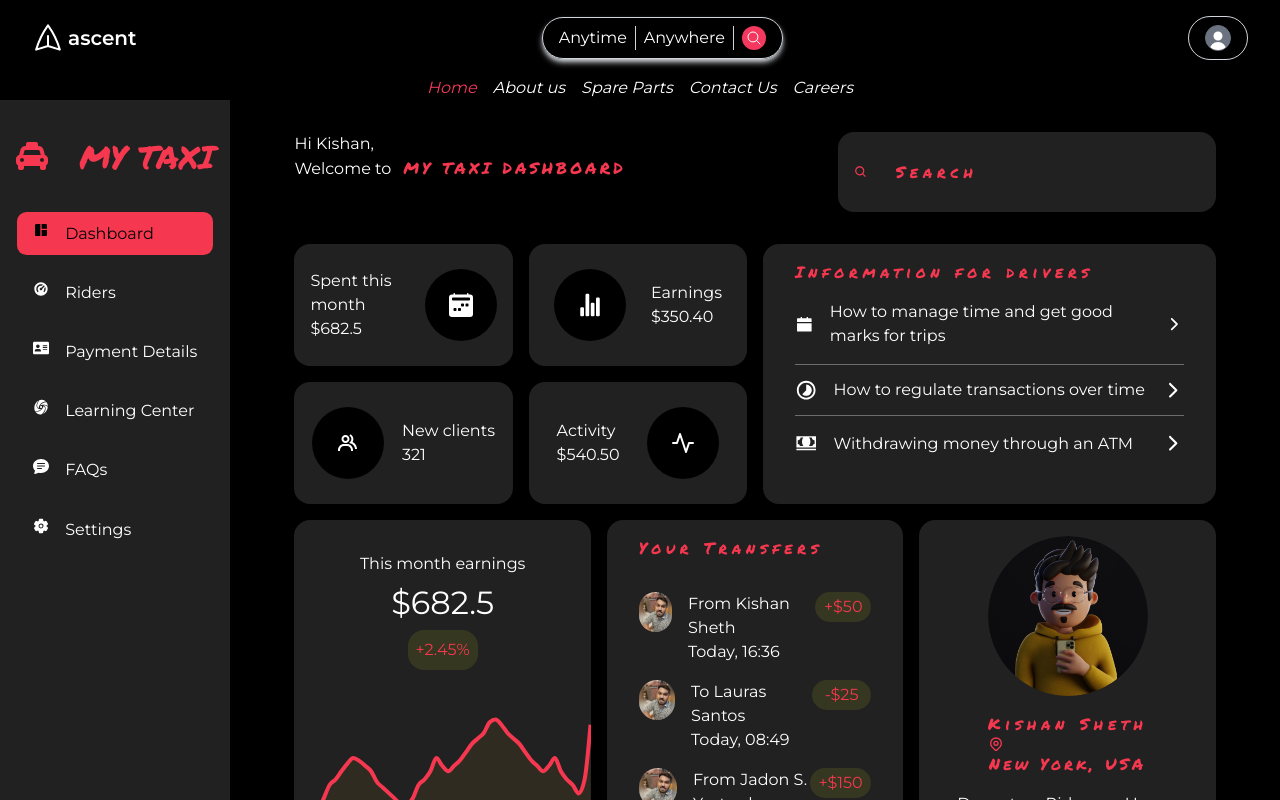
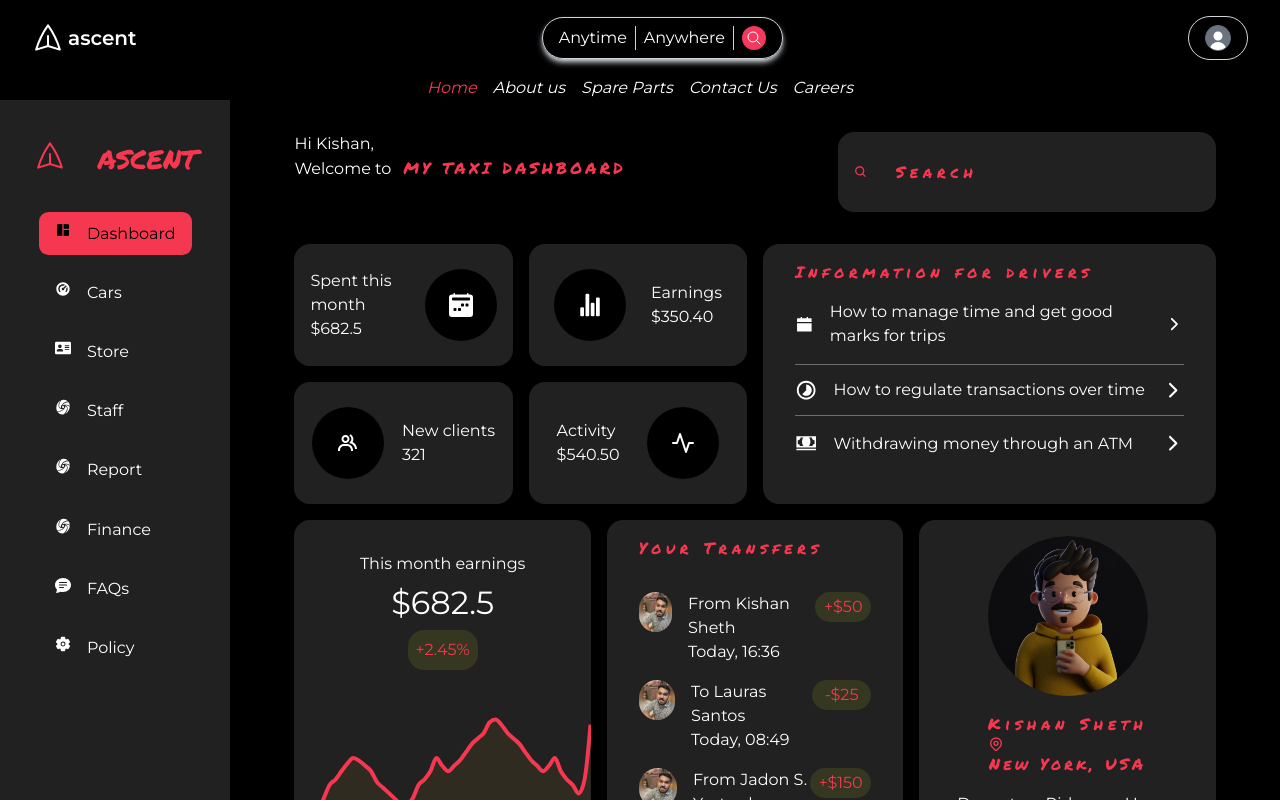
Before and after one commit to salvatoluice/ascent, a React (Vite) app in the folder client/: page /admin in a window 1280 px wide. Shown: the top 800 px of the page. Built offline with nearby package versions, Linux system fonts and the light colour scheme; no server answers.

Commit message:
Sidebar revamp

```diff
--- a/client/src/components/admin/Sidebar.jsx
+++ b/client/src/components/admin/Sidebar.jsx
@@ -47,8 +47,10 @@ export default function Sidebar() {
       <Section>
         <div className="top">
           <div className="brand">
-            <FaTaxi />
-            <span>MY TAXI</span>
+          <svg xmlns="http://www.w3.org/2000/svg" fill="none" viewBox="0 0 24 24" strokeWidth={1.5} stroke="currentColor" className="w-8 h-8 -rotate-90">
+              <path strokeLinecap="round" strokeLinejoin="round" d="M6 12L3.269 3.126A59.768 59.768 0 0121.485 12 59.77 59.77 0 013.27 20.876L5.999 12zm0 0h7.5" />
+            </svg>
+            <span>ascent</span>
           </div>
           <div className="toggle">
             {navbarState ? (
@@ -79,7 +81,7 @@ export default function Sidebar() {
               >
                 <a href="#">
                   <RiDashboard2Fill />
-                  <span> Riders</span>
+                  <span> Cars</span>
                 </a>
               </li>
               <li
@@ -88,7 +90,7 @@ export default function Sidebar() {
               >
                 <a href="#">
                   <FaAddressCard />
-                  <span> Payment Details</span>
+                  <span> Store</span>
                 </a>
               </li>
               <li
@@ -97,7 +99,25 @@ export default function Sidebar() {
               >
                 <a href="#">
                   <GiTwirlCenter />
-                  <span> Learning Center</span>
+                  <span> Staff</span>
+                </a>
+              </li>
+              <li
+                className={currentLink === 4 ? "active" : "none"}
+                onClick={() => setCurrentLink(4)}
+              >
+                <a href="#">
+                  <GiTwirlCenter />
+                  <span> Report</span>
+                </a>
+              </li>
+              <li
+                className={currentLink === 4 ? "active" : "none"}
+                onClick={() => setCurrentLink(4)}
+              >
+                <a href="#">
+                  <GiTwirlCenter />
+                  <span> Finance</span>
                 </a>
               </li>
               <li
@@ -115,7 +135,7 @@ export default function Sidebar() {
               >
                 <a href="#">
                   <IoSettings />
-                  <span> Settings</span>
+                  <span> Policy</span>
                 </a>
               </li>
             </ul>
```
